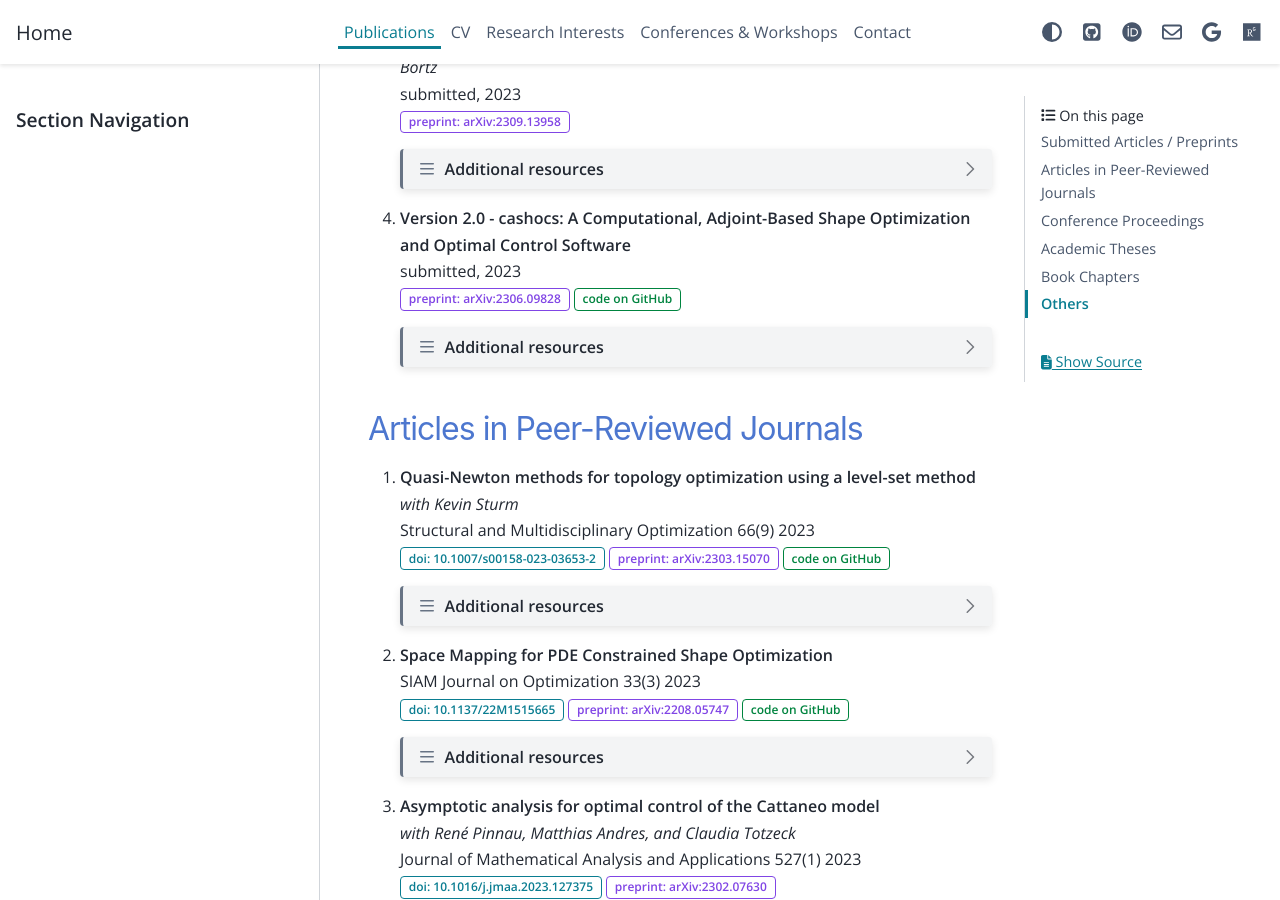
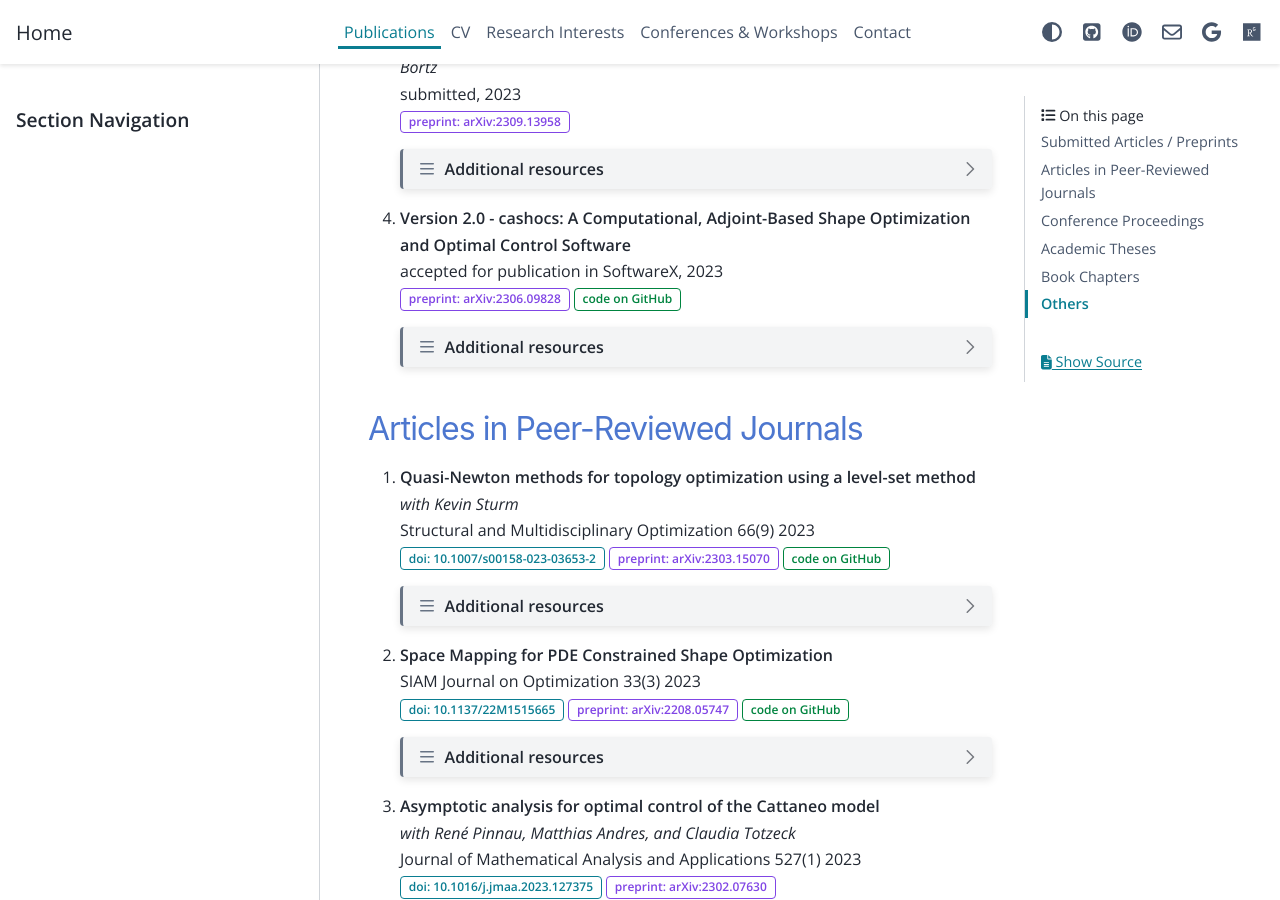
Before and after one commit to sblauth/sblauth.github.io, a Sphinx documentation site: the page built from source/publications.rst, in a window 1280 px wide and 900 px high, scrolled down 776 px. Built offline with Sphinx 7.4.7 and the PyData theme 0.15.4, drawn with Linux system fonts in a browser that asks for light colours.

Commit message:
update publications

```diff
--- a/source/publications.rst
+++ b/source/publications.rst
@@ -94,7 +94,7 @@ Submitted Articles / Preprints
 
 
 #. | **Version 2.0 - cashocs: A Computational, Adjoint-Based Shape Optimization and Optimal Control Software**
-   | submitted, 2023
+   | accepted for publication in SoftwareX, 2023
    | :bdg-link-secondary-line:`preprint: arXiv:2306.09828 <https://arxiv.org/abs/2306.09828>` :bdg-link-success-line:`code on GitHub <https://github.com/sblauth/cashocs>`
 
    .. dropdown:: Additional resources
```
